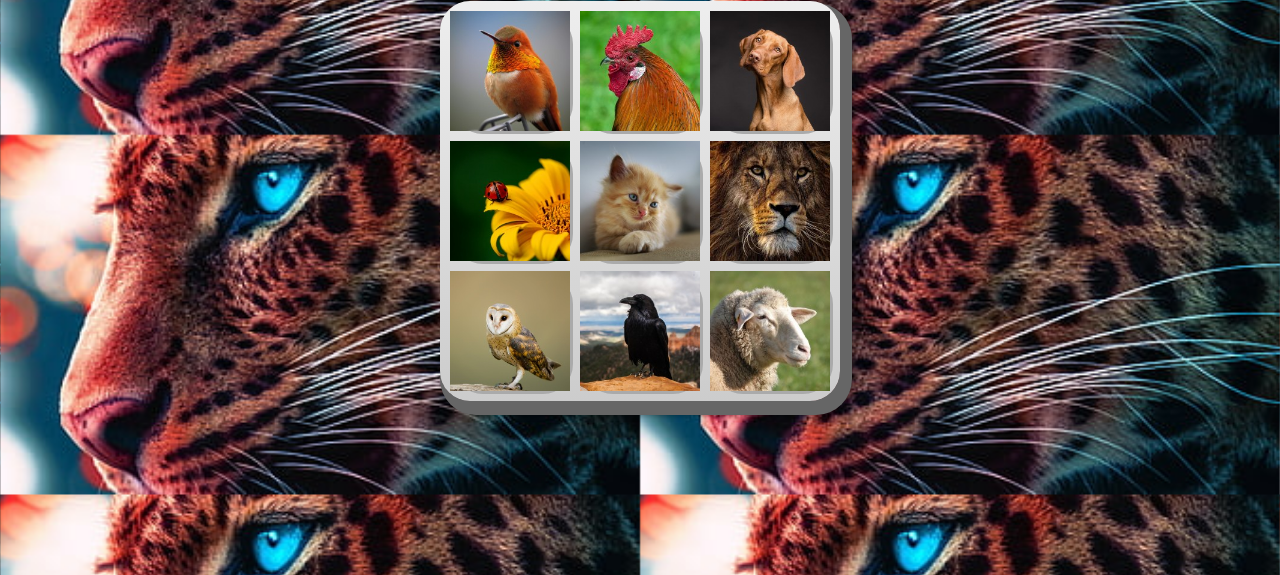
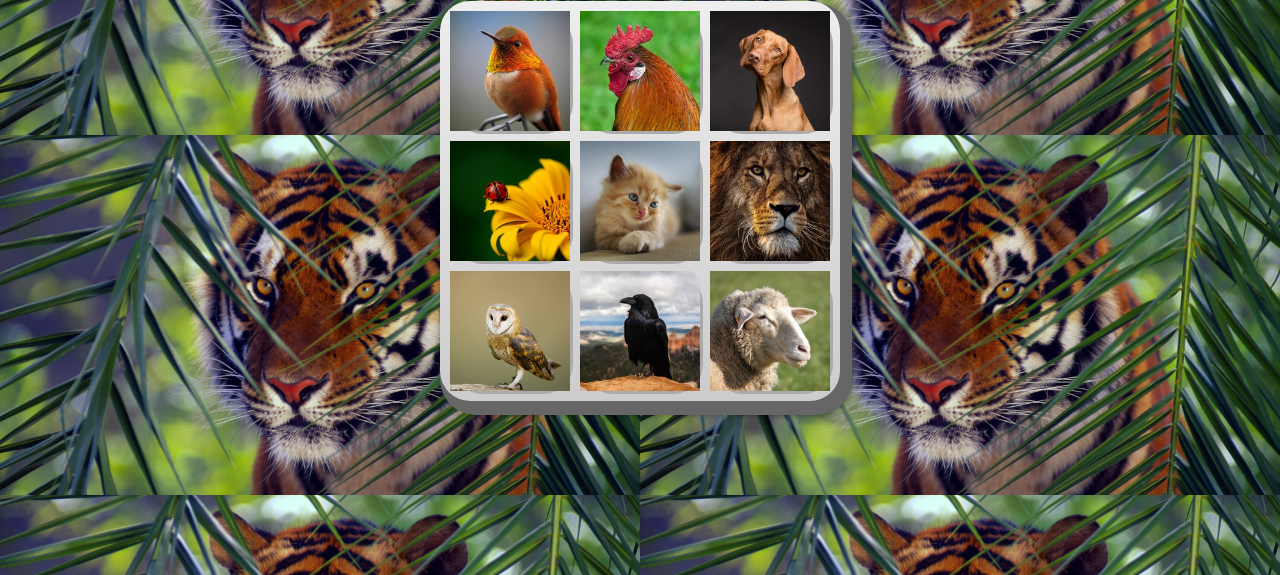
Before and after one commit to Edna2607/Sonidos-animales, a plain HTML site: page index.html in a window 1280 px wide. Shown: the part 225-800 px from the top of the page. Drawn offline with Linux system fonts and the light colour scheme.

Commit message:
cambio de background

```diff
--- a/css/estilos.css
+++ b/css/estilos.css
@@ -8,7 +8,7 @@
 
 body {
   align-items: center;
-  background: url(/Img-animales/background.jpg);
+  background: url(/tiger.jpg);
   background-repeat:initial;
   background-size: 50%;
 
```
